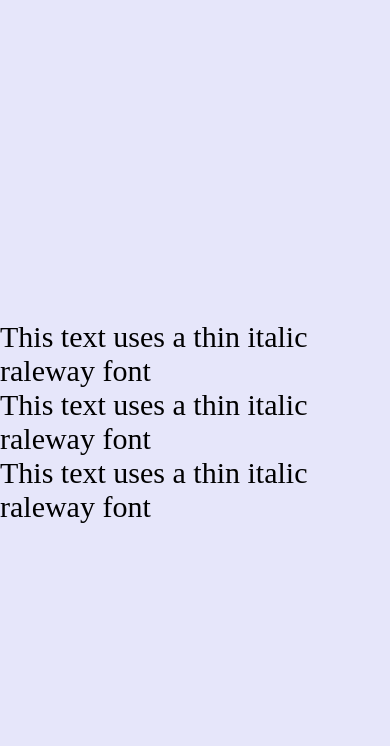
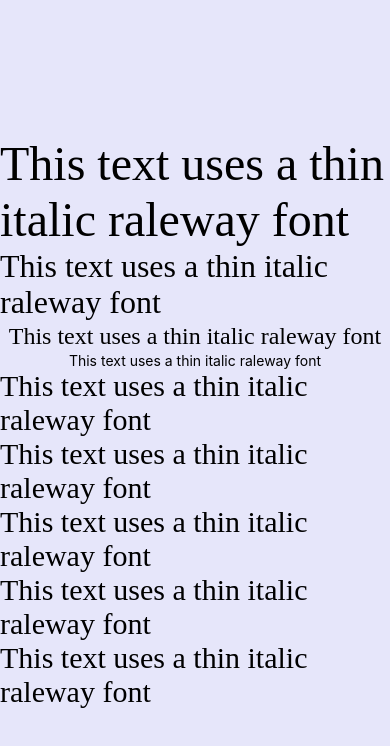
Before and after one commit to eacamp-technest/shopy-nxy, a React Native app: screen / in a window 390 px wide. Shown: the top 746 px of the page. Built offline with nearby package versions, Linux system fonts and the light colour scheme.

Commit message:
fix:Updated TypographyStyles

```diff
--- a/App.tsx
+++ b/App.tsx
@@ -2,10 +2,29 @@
 import React from 'react';
 import {SvgImage} from 'components/SvgImage';
 import {ImageResources} from 'assets/VectorResources.g';
+import {TypographyStyles} from 'theme/typography';
 
 const App = () => {
   return (
     <View style={styles.container}>
+      <Text style={TypographyStyles.title1}>
+        This text uses a thin italic raleway font
+      </Text>
+      <Text style={TypographyStyles.title2}>
+        This text uses a thin italic raleway font
+      </Text>
+      <Text style={TypographyStyles.title3}>
+        This text uses a thin italic raleway font
+      </Text>
+      <Text style={TypographyStyles.smallRegular}>
+        This text uses a thin italic raleway font
+      </Text>
+      <Text style={styles.ralewayItalicBebasReg}>
+        This text uses a thin italic raleway font
+      </Text>
+      <Text style={styles.ralewayItalicBebasLigh}>
+        This text uses a thin italic raleway font
+      </Text>
       <Text style={styles.ralewayItalicBebas}>
         This text uses a thin italic raleway font
       </Text>
--- a/src/theme/typography.ts
+++ b/src/theme/typography.ts
@@ -21,7 +21,6 @@
 const fontSize48 = normalize('font', 48);
 const fontSize32 = normalize('font', 32);
 const fontSize24 = normalize('font', 24);
-const fontSize18 = normalize('font', 18);
 const fontSize16 = normalize('font', 16);
 const fontSize14 = normalize('font', 14);
 const fontSize12 = normalize('font', 12);
@@ -31,7 +30,6 @@
 const lineHeight32 = normalize('font', 32);
 const lineHeight24 = normalize('font', 24);
 const lineHeight20 = normalize('font', 20);
-const lineHeight18 = normalize('font', 18);
 const lineHeight16 = normalize('font', 16);
 const lineHeight14 = normalize('font', 14);
 const lineHeight12 = normalize('font', 12);
@@ -55,76 +53,54 @@
     lineHeight: lineHeight32,
     ...commonFontStyling,
   } as TextStyle,
-  regularNone: {
+  smallNormal: {
+    fontFamily: montseratFonts[400],
+    fontSize: fontSize12,
+    lineHeight: lineHeight16,
+  },
+  mediumNormal: {
+    fontFamily: montseratFonts[400],
+    fontSize: fontSize14,
+    lineHeight: lineHeight16,
+  },
+  mediumLarge: {
+    fontFamily: montseratFonts[400],
+    fontSize: fontSize14,
+    lineHeight: lineHeight20,
+  },
+  normalNormal: {
     fontFamily: montseratFonts[400],
     fontSize: fontSize16,
     lineHeight: lineHeight16,
-    ...commonFontStyling,
-  } as TextStyle,
-  regularTight: {
+  },
+  normalLarge: {
+    fontFamily: montseratFonts[400],
+    fontSize: fontSize16,
+    lineHeight: lineHeight20,
+  },
+  normalXLarge: {
+    fontFamily: montseratFonts[400],
+    fontSize: fontSize16,
+    lineHeight: lineHeight24,
+  },
+  smallSemiBold: {
+    fontFamily: montseratFonts[600],
+    fontSize: fontSize12,
+    lineHeight: lineHeight12,
+  },
+  mediumSemiBold: {
+    fontFamily: montseratFonts[600],
+    fontSize: fontSize14,
+    lineHeight: lineHeight14,
+  },
+  normalSemiBold: {
+    fontFamily: montseratFonts[600],
+    fontSize: fontSize16,
+    lineHeight: lineHeight16,
+  },
+  largeSemiBold: {
     fontFamily: montseratFonts[600],
     fontSize: fontSize16,
     lineHeight: lineHeight20,
-    ...commonFontStyling,
-  } as TextStyle,
-  regularNormal: {
-    fontFamily: montseratFonts[700],
-    fontSize: fontSize16,
-    lineHeight: lineHeight24,
-    ...commonFontStyling,
-  } as TextStyle,
-  smallNone: {
-    fontFamily: montseratFonts[400],
-    fontSize: fontSize14,
-    lineHeight: lineHeight14,
-    ...commonFontStyling,
-  } as TextStyle,
-  smallTight: {
-    fontFamily: montseratFonts[600],
-    fontSize: fontSize14,
-    lineHeight: lineHeight16,
-    ...commonFontStyling,
-  } as TextStyle,
-  smallNormal: {
-    fontFamily: montseratFonts[700],
-    fontSize: fontSize14,
-    lineHeight: lineHeight20,
-    ...commonFontStyling,
-  } as TextStyle,
-  tinyNone: {
-    fontFamily: montseratFonts[400],
-    fontSize: fontSize12,
-    lineHeight: lineHeight12,
-    ...commonFontStyling,
-  } as TextStyle,
-  tinyTight: {
-    fontFamily: montseratFonts[600],
-    fontSize: fontSize12,
-    lineHeight: lineHeight14,
-    ...commonFontStyling,
-  } as TextStyle,
-  tinyNormal: {
-    fontFamily: montseratFonts[700],
-    fontSize: fontSize12,
-    lineHeight: lineHeight16,
-    ...commonFontStyling,
-  } as TextStyle,
-  largeNone: {
-    fontFamily: montseratFonts[400],
-    fontSize: fontSize18,
-    lineHeight: lineHeight18,
-    ...commonFontStyling,
-  } as TextStyle,
-  largeTight: {
-    fontFamily: montseratFonts[600],
-    fontSize: fontSize18,
-    lineHeight: lineHeight20,
-    ...commonFontStyling,
-  } as TextStyle,
-  largeNormal: {
-    fontFamily: montseratFonts[700],
-    fontSize: fontSize18,
-    lineHeight: lineHeight24,
-    ...commonFontStyling,
-  } as TextStyle,
+  },
 });
```
